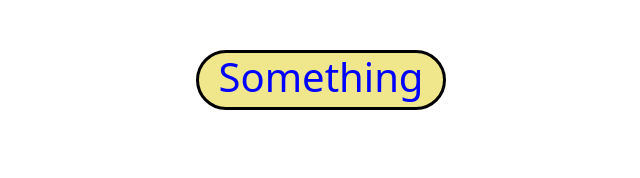
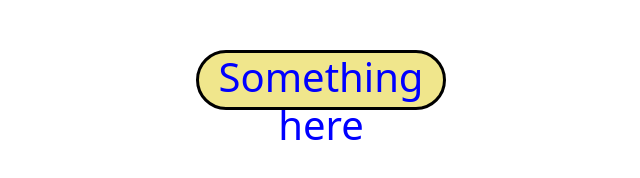
Before and after one commit to non1cko/secondhw, a plain HTML site: page src/index.html in a window 1280 px wide. Shown: the whole page, without its empty margins (361-1001 px from the left). Drawn offline with Linux system fonts and the light colour scheme.

Commit message:
newcommit

```diff
--- a/src/index.html
+++ b/src/index.html
@@ -14,7 +14,7 @@
     <div class="container">
         <div class="row">
             <div class="col-md-4 offset-md-5">
-                <div class="box"><h1>Something</h1></div>
+                <div class="box"><h1>Something here</h1></div>
             </div>
         </div>
     </div>
```
